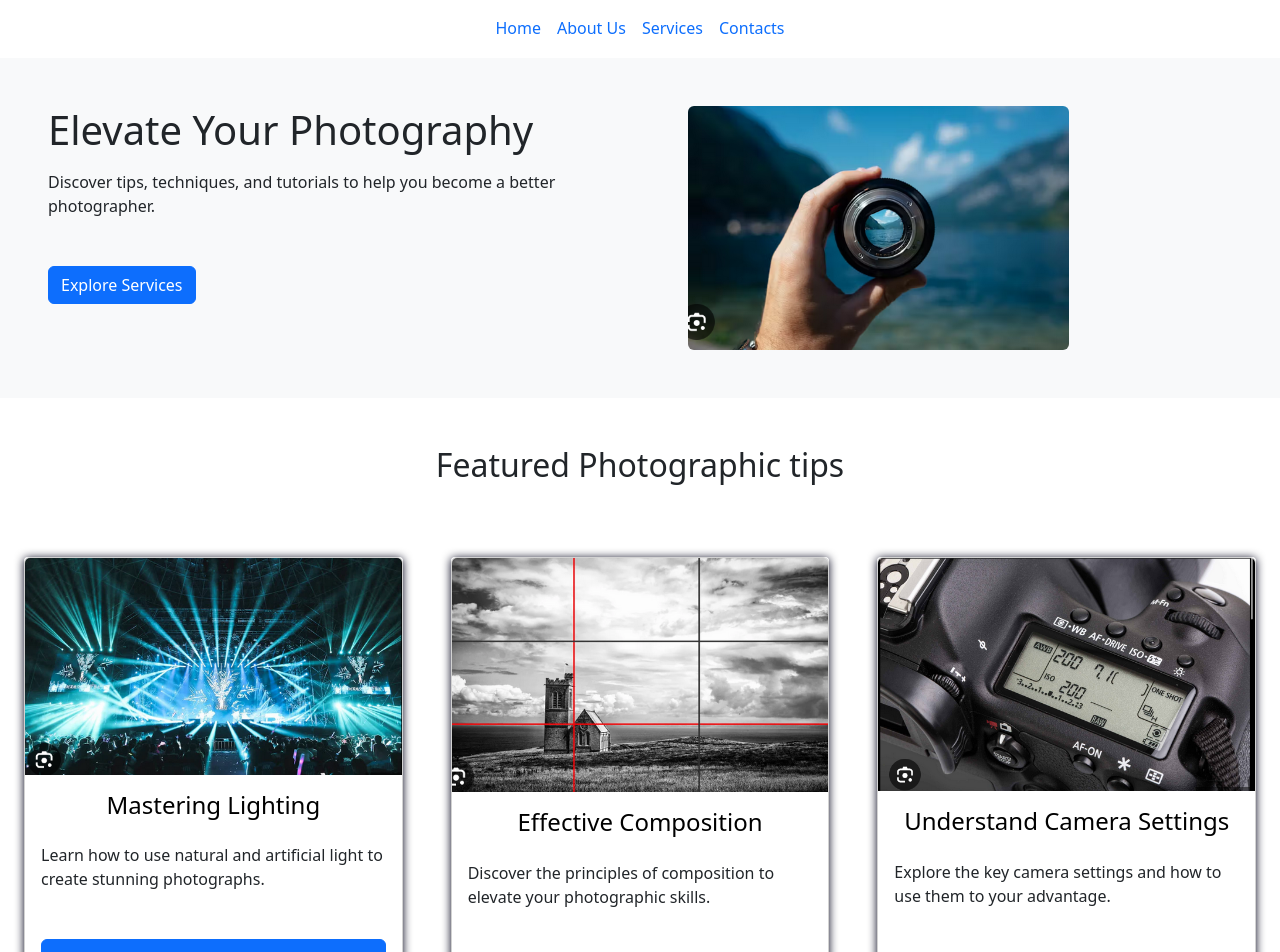
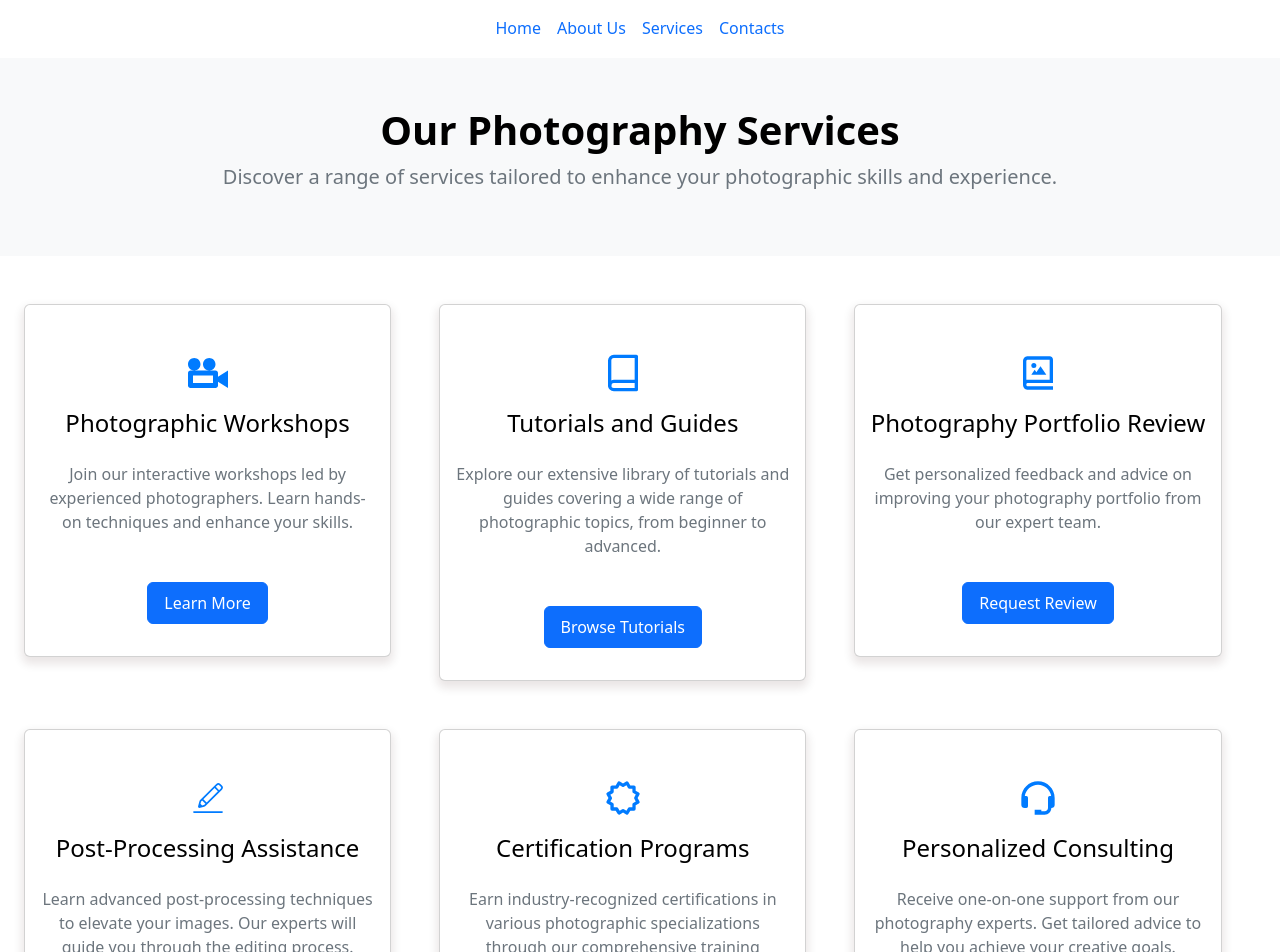
Before and after one commit to orestengabo0/font_end_dev_photo_techniques_-_tips, a React (Vite) app: page /services in a window 1280 px wide. Shown: the top 952 px of the page. Built offline with nearby package versions, Linux system fonts and the light colour scheme.

Commit message:
Building card components in the services tab

```diff
--- a/package.json
+++ b/package.json
@@ -12,7 +12,8 @@
     "bootstrap": "^5.3.3",
     "react": "^18.2.0",
     "react-dom": "^18.2.0",
-    "react-icons": "^5.2.1"
+    "react-icons": "^5.2.1",
+    "react-router-dom": "^6.23.1"
   },
   "devDependencies": {
     "@types/react": "^18.0.27",
--- a/src/App.tsx
+++ b/src/App.tsx
@@ -1,15 +1,20 @@
+import {BrowserRouter as Router, Route, Routes} from 'react-router-dom'
 import NavBar from './components/NavBar'
 import styles from './App.module.css'
 import Home from './components/Home'
 import Footer from './components/Footer/Footer'
+import Services from './components/Services/Services'
 
 const App = () => {
   return (
-    <div className={styles['*']}>
+    <Router>
       <NavBar />
-      <Home />
+      <Routes>
+        <Route path='/' element={<Home />}/>
+        <Route path='/services' element={<Services />} />
+      </Routes>
       <Footer />
-    </div>
+    </Router>
   )
 }
 
--- a/src/components/NavBar.tsx
+++ b/src/components/NavBar.tsx
@@ -1,5 +1,6 @@
 import { IoMenu } from "react-icons/io5";
-import styles from './../NavBar.module.css'
+import styles from "./../NavBar.module.css";
+import { Link } from "react-router-dom";
 
 const NavBar = () => {
   return (
@@ -7,16 +8,24 @@ const NavBar = () => {
       <div className="container-fluid justify-content-center">
         <ul className="nav d-flex justify-content-center nav-underline">
           <li className="nav-item">
-            <a href="#" className={`nav-link ${styles['nav-link']}`}>Home</a>
+            <Link to="/" className={`nav-link ${styles["nav-link"]}`}>
+              Home
+            </Link>
           </li>
           <li className="nav-item">
-            <a href="#" className={`nav-link ${styles['nav-link']}`}>About Us</a>
+            <Link to="/about" className={`nav-link ${styles["nav-link"]}`}>
+              About Us
+            </Link>
           </li>
           <li className="nav-item">
-            <a href="#" className={`nav-link ${styles['nav-link']}`}>Services</a>
+            <Link to="/services" className={`nav-link ${styles["nav-link"]}`}>
+              Services
+            </Link>
           </li>
           <li className="nav-item">
-            <a href="#" className={`nav-link ${styles['nav-link']}`}>Contacts</a>
+            <Link to="/contacts" className={`nav-link ${styles["nav-link"]}`}>
+              Contacts
+            </Link>
           </li>
         </ul>
       </div>
--- /dev/null
+++ b/src/components/Services/Heading/ServiceHeading.tsx
@@ -0,0 +1,12 @@
+import React from "react";
+
+const ServiceHeading = () => {
+  return (
+    <div className="p-5 bg-body-tertiary">
+      <h1 className="text-center text-black fw-bold">Our Photography Services</h1>
+      <p className="text-center text-secondary fs-5">Discover a range of services tailored to enhance your photographic skills and experience.</p>
+    </div>
+  );
+};
+
+export default ServiceHeading;
--- /dev/null
+++ b/src/components/Services/Services.tsx
@@ -0,0 +1,56 @@
+import ServiceHeading from "./Heading/ServiceHeading";
+import Cards from "./ServicesCards/Cards";
+import { ImVideoCamera } from "react-icons/im";
+import { FiBook } from "react-icons/fi";
+import { CiEdit } from "react-icons/ci";
+import { BiCertification, BiSupport, BiPhotoAlbum } from "react-icons/bi";
+
+const Services = () => {
+  return (
+    <div>
+      <ServiceHeading />
+      <div className="row">
+        <Cards
+          cardIcon={<ImVideoCamera color="#007bff" size={40} />}
+          photographicHeading="Photographic Workshops"
+          photographicParagraphy="Join our interactive workshops led by experienced photographers. Learn hands-on techniques and enhance your skills."
+          buttonText="Learn More"
+        />
+        <Cards
+          cardIcon={<FiBook color="#007bff" size={40} />}
+          photographicHeading="Tutorials and Guides"
+          photographicParagraphy="Explore our extensive library of tutorials and guides covering a wide range of photographic topics, from beginner to advanced."
+          buttonText="Browse Tutorials"
+        />
+        <Cards
+          cardIcon={<BiPhotoAlbum color="#007bff" size={40} />}
+          photographicHeading="Photography Portfolio Review"
+          photographicParagraphy="Get personalized feedback and advice on improving your photography portfolio from our expert team."
+          buttonText="Request Review"
+        />
+      </div>
+      <div className="row">
+        <Cards
+          cardIcon={<CiEdit color="#007bff" size={40} />}
+          photographicHeading="Post-Processing Assistance"
+          photographicParagraphy="Learn advanced post-processing techniques to elevate your images. Our experts will guide you through the editing process."
+          buttonText="Get started"
+        />
+        <Cards
+          cardIcon={<BiCertification color="#007bff" size={40} />}
+          photographicHeading="Certification Programs"
+          photographicParagraphy="Earn industry-recognized certifications in various photographic specializations through our comprehensive training programs."
+          buttonText="Explore Certficates"
+        />
+        <Cards
+          cardIcon={<BiSupport color="#007bff" size={40} />}
+          photographicHeading="Personalized Consulting"
+          photographicParagraphy="Receive one-on-one support from our photography experts. Get tailored advice to help you achieve your creative goals."
+          buttonText="Book a Session"
+        />
+      </div>
+    </div>
+  );
+};
+
+export default Services;
--- /dev/null
+++ b/src/components/Services/ServicesCards/Cards.module.css
@@ -0,0 +1,12 @@
+.btn {
+    width: 40%;
+    padding: 10px 20px;
+}
+
+.card {
+    box-shadow: 0 5px 10px 2px #3204041b;
+}
+.card:hover {
+    transform: translateY(-10px);
+    transition: transform 0.3s ease-in-out;
+}
--- /dev/null
+++ b/src/components/Services/ServicesCards/Cards.tsx
@@ -0,0 +1,28 @@
+import React from "react";
+import styles from "./Cards.module.css";
+
+interface Props {
+    photographicHeading: string,
+    photographicParagraphy: string,
+    buttonText: string,
+    cardIcon: React.ReactNode
+}
+
+const Cards = ({photographicHeading, photographicParagraphy, buttonText, cardIcon}:Props) => {
+  return (
+    <div style={{ width: "30%" }} className={`mt-5 ms-4`}>
+      <div className={`card ${styles.card}`}>
+        <div className="d-flex justify-content-center mt-5">
+        {cardIcon}
+        </div>
+        <h4 className="mt-3 text-center text-black">{photographicHeading}</h4>
+        <p className="p-3 text-center text-secondary">{photographicParagraphy}</p>
+        <div className="d-flex justify-content-center mb-3">
+          <a href="#" className={`btn btn-primary m-3 ps-3 pe-3 pt-2 pb-2`}>{buttonText}</a>
+        </div>
+      </div>
+    </div>
+  );
+};
+
+export default Cards;
```
Also changed, not shown: 1 other file (tests, documents, lock files or other folders).
